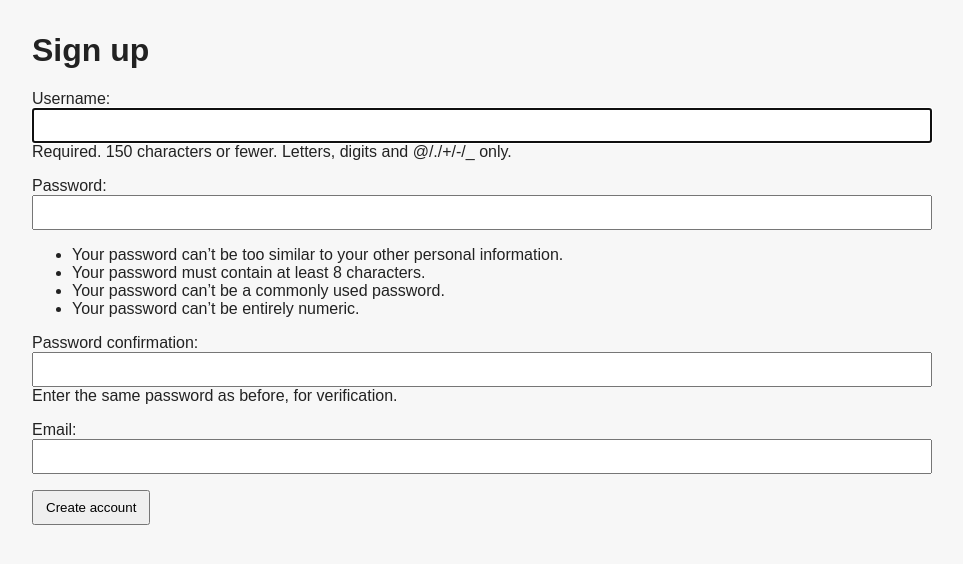
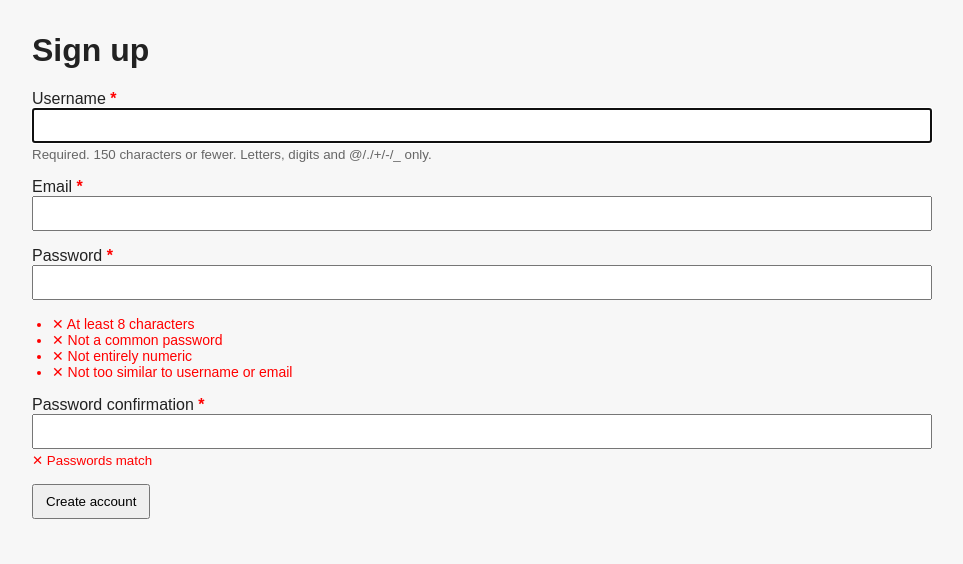
Before and after one commit to EnasBatarfi/agentic-security-prototype, a Django app: page /accounts/signup/ in a window 1280 px wide. Shown: the part 119-683 px from the top of the page, without its empty margins (158-1121 px from the left). Run offline with Django 5.2, Linux system fonts and the light colour scheme.

Commit message:
Improve authentication form validation

```diff
--- a/apps/accounts/views.py
+++ b/apps/accounts/views.py
@@ -1,11 +1,53 @@
 from django.contrib.auth import login
 from django import forms
+from django.contrib.auth import get_user_model
 from django.contrib.auth.forms import UserCreationForm
 from django.shortcuts import redirect, render
 
 class SignUpForm(UserCreationForm):
-    """Form for creating a new user account."""
+    """Signup form with email and clear field errors."""
+
     email = forms.EmailField(required=True)
+
+    class Meta(UserCreationForm.Meta):
+        fields = ("username", "email", "password1", "password2")
+
+    def __init__(self, *args, **kwargs):
+        super().__init__(*args, **kwargs)
+
+        self.order_fields(["username", "email", "password1", "password2"])
+
+        self.fields["username"].label = "Username"
+        self.fields["email"].label = "Email"
+        self.fields["password1"].label = "Password"
+        self.fields["password2"].label = "Password confirmation"
+
+    def clean_username(self):
+        username = self.cleaned_data["username"].strip().lower()
+
+        User = get_user_model()
+        if User.objects.filter(username__iexact=username).exists():
+            raise forms.ValidationError("This username is already in use.")
+
+        return username
+
+    def clean_email(self):
+        email = self.cleaned_data["email"].strip().lower()
+
+        User = get_user_model()
+        if User.objects.filter(email__iexact=email).exists():
+            raise forms.ValidationError("This email is already in use.")
+
+        return email
+
+    def save(self, commit=True):
+        user = super().save(commit=False)
+        user.email = self.cleaned_data["email"]
+
+        if commit:
+            user.save()
+
+        return user
 
 def signup(request):
     """Create a user account, then log the user in."""
--- a/templates/accounts/signup.html
+++ b/templates/accounts/signup.html
@@ -3,9 +3,158 @@
 {% block content %}
   <h1>Sign up</h1>
 
-  <form method="post">
+  <form method="post" novalidate>
     {% csrf_token %}
-    {{ form.as_p }}
+
+    {{ form.non_field_errors }}
+
+    <p>
+      <label for="{{ form.username.id_for_label }}">
+        Username <span class="required-star">*</span>
+      </label>
+      {{ form.username }}
+      {{ form.username.errors }}
+      {% if form.username.help_text %}
+        <small>{{ form.username.help_text }}</small>
+      {% endif %}
+    </p>
+
+    <p>
+      <label for="{{ form.email.id_for_label }}">
+        Email <span class="required-star">*</span>
+      </label>
+      {{ form.email }}
+      {{ form.email.errors }}
+    </p>
+
+    <p>
+      <label for="{{ form.password1.id_for_label }}">
+        Password <span class="required-star">*</span>
+      </label>
+      {{ form.password1 }}
+      {{ form.password1.errors }}
+    </p>
+
+    <ul class="password-checks">
+      <li id="password-length">✕ At least 8 characters</li>
+      <li id="password-common">✕ Not a common password</li>
+      <li id="password-numeric">✕ Not entirely numeric</li>
+      <li id="password-similar">✕ Not too similar to username or email</li>
+    </ul>
+
+    <p>
+      <label for="{{ form.password2.id_for_label }}">
+        Password confirmation <span class="required-star">*</span>
+      </label>
+      {{ form.password2 }}
+      {{ form.password2.errors }}
+      <small id="password-match">✕ Passwords match</small>
+    </p>
+
     <button type="submit">Create account</button>
   </form>
+
+  <style>
+    .required-star {
+      color: red;
+      font-weight: bold;
+    }
+
+    .errorlist {
+      color: red;
+      margin: 4px 0 0 0;
+      padding-left: 18px;
+    }
+
+    small {
+      display: block;
+      margin-top: 4px;
+      color: #666;
+    }
+
+    .password-checks {
+      margin-top: 4px;
+      margin-bottom: 12px;
+      padding-left: 20px;
+      font-size: 14px;
+    }
+
+    .check-ok {
+      color: green;
+    }
+
+    .check-bad {
+      color: red;
+    }
+  </style>
+
+  <script>
+    const usernameInput = document.getElementById("id_username");
+    const emailInput = document.getElementById("id_email");
+    const password1Input = document.getElementById("id_password1");
+    const password2Input = document.getElementById("id_password2");
+
+    const lengthCheck = document.getElementById("password-length");
+    const commonCheck = document.getElementById("password-common");
+    const numericCheck = document.getElementById("password-numeric");
+    const similarCheck = document.getElementById("password-similar");
+    const matchCheck = document.getElementById("password-match");
+
+    const commonPasswords = ["password", "password123", "12345678", "123456789", "qwerty123"];
+
+    function setCheck(element, ok, text) {
+      element.textContent = (ok ? "✓ " : "✕ ") + text;
+      element.className = ok ? "check-ok" : "check-bad";
+    }
+
+    function updatePasswordChecks() {
+      const username = usernameInput.value.trim().toLowerCase();
+      const email = emailInput.value.trim().toLowerCase();
+      const password1 = password1Input.value;
+      const password2 = password2Input.value;
+      const passwordLower = password1.toLowerCase();
+
+      setCheck(
+        lengthCheck,
+        password1.length >= 8,
+        "At least 8 characters"
+      );
+
+      setCheck(
+        commonCheck,
+        password1.length > 0 && !commonPasswords.includes(passwordLower),
+        "Not a common password"
+      );
+
+      setCheck(
+        numericCheck,
+        password1.length > 0 && !/^\d+$/.test(password1),
+        "Not entirely numeric"
+      );
+
+      const similarToUsername = username && passwordLower.includes(username);
+      const emailName = email.includes("@") ? email.split("@")[0] : email;
+      const similarToEmail = emailName && passwordLower.includes(emailName);
+
+      setCheck(
+        similarCheck,
+        password1.length > 0 && !similarToUsername && !similarToEmail,
+        "Not too similar to username or email"
+      );
+
+      setCheck(
+        matchCheck,
+        password1.length > 0 && password1 === password2,
+        "Passwords match"
+      );
+    }
+
+    [usernameInput, emailInput, password1Input, password2Input].forEach(function (input) {
+      if (input) {
+        input.addEventListener("input", updatePasswordChecks);
+      }
+    });
+
+    updatePasswordChecks();
+  </script>
 {% endblock %}
```
Also changed, not shown: templates/registration/login.html (+42 -6 lines).
